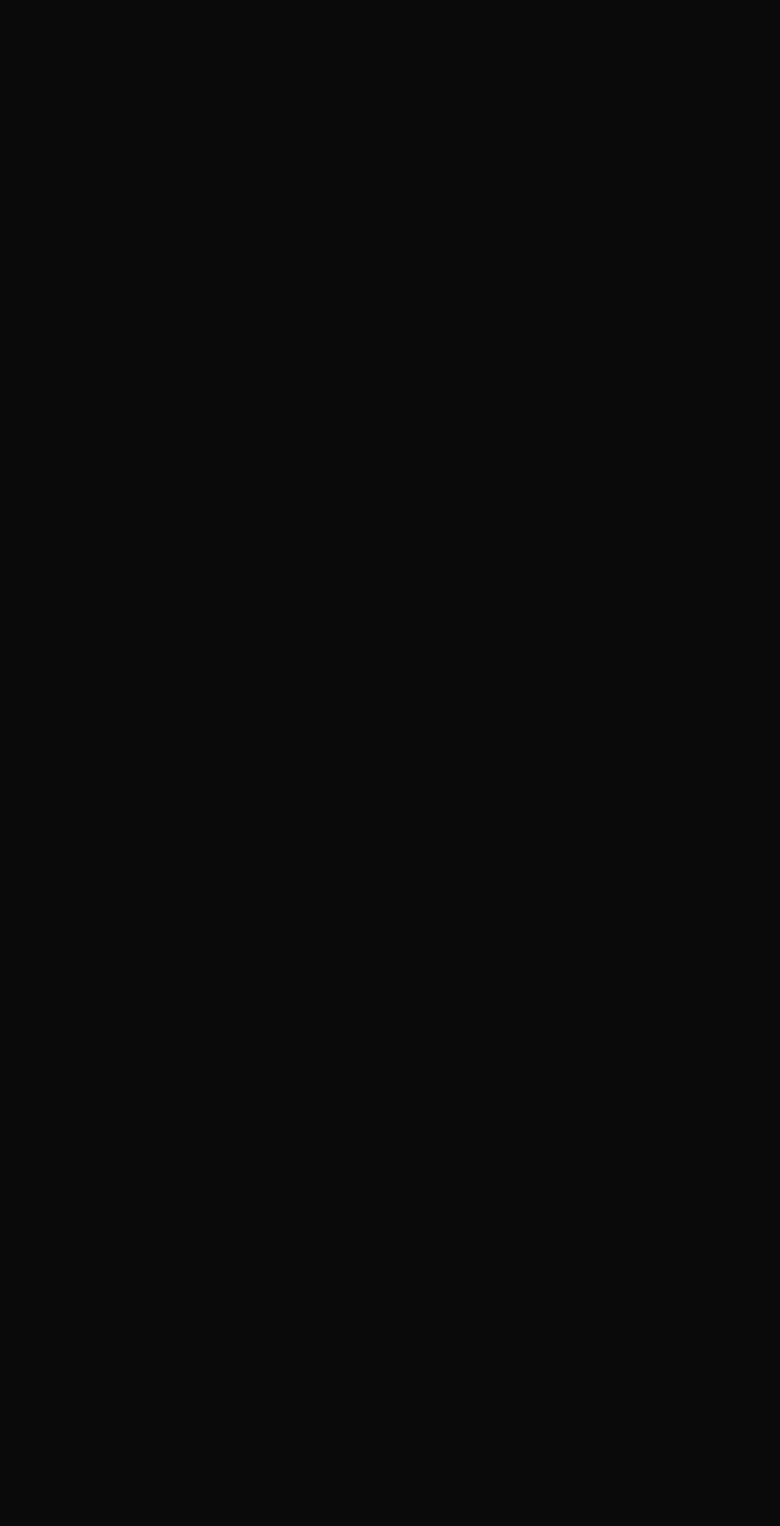
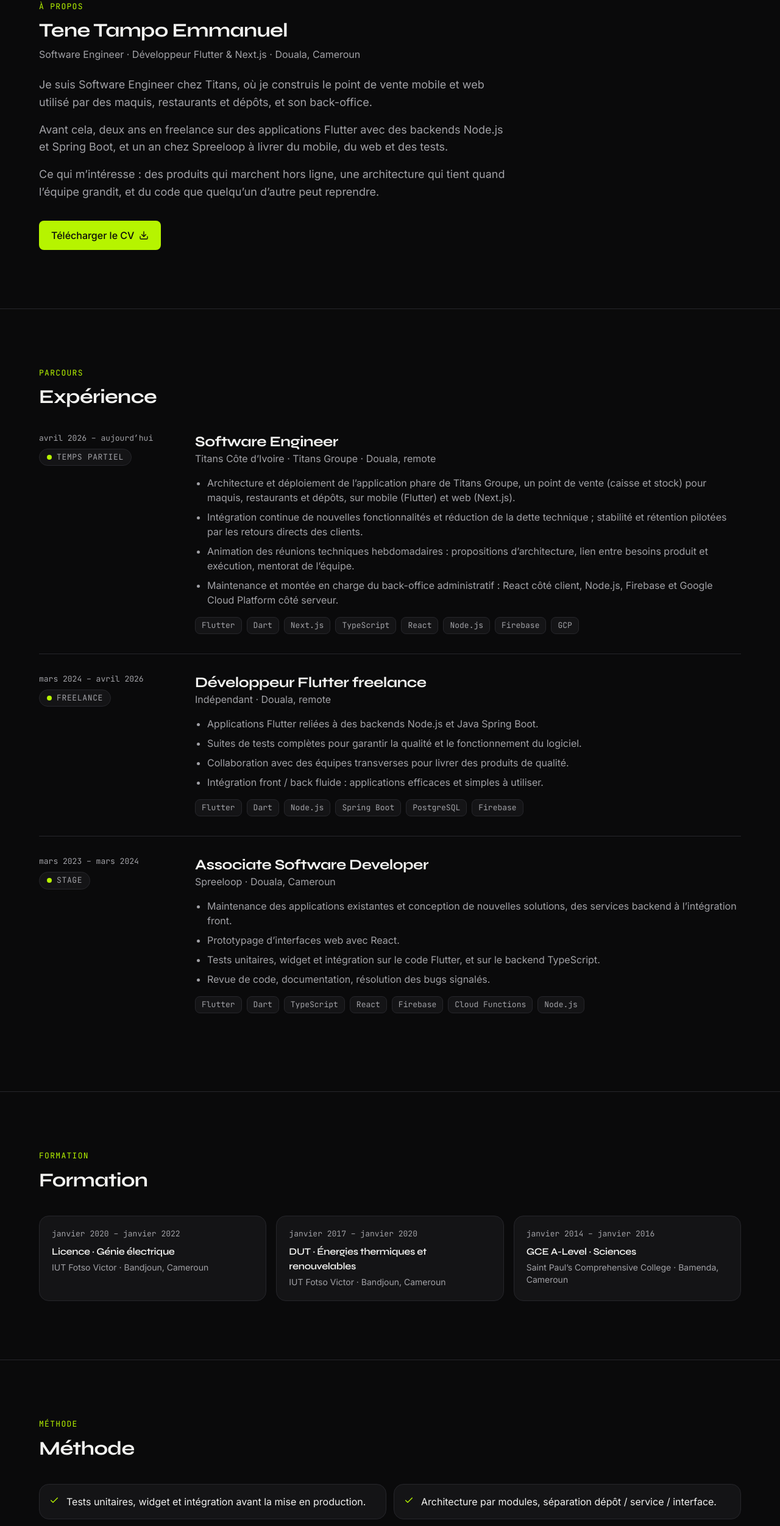
Before and after one commit to kodage111/portfolio, a Next.js app: page /fr/a-propos in a window 1280 px wide. Before the commit this address had no page. Shown: the part 159-2662 px from the top of the page at 61% size. Before the commit the page ends 800 px from the top, so only its background shows below. Built offline with nearby package versions, Linux system fonts and the light colour scheme; no server answers.

Commit message:
feat(a-propos): intro, chronologie, formations, méthode et CV
Co-Authored-By: Claude Fable 5.1 <noreply@anthropic.com>

```diff
--- /dev/null
+++ b/app/[lang]/a-propos/page.tsx
@@ -0,0 +1,74 @@
+import { Download } from 'lucide-react';
+import type { Metadata } from 'next';
+import { CarteFormation } from '@/composants/a-propos/CarteFormation';
+import { Chronologie } from '@/composants/a-propos/Chronologie';
+import { Methode } from '@/composants/a-propos/Methode';
+import { Bouton } from '@/composants/ui/Bouton';
+import { Section } from '@/composants/ui/Section';
+import { TitreSection } from '@/composants/ui/TitreSection';
+import { experiences } from '@/content/experiences';
+import { formations } from '@/content/formations';
+import { profil } from '@/content/profil';
+import { getDictionnaire } from '@/lib/i18n/dictionnaires';
+import { langDepuis, type ParametresLang } from '@/lib/i18n/params';
+import { genererMetadonnees } from '@/lib/seo';
+
+/** Métadonnées de la page À propos. */
+export async function generateMetadata({ params }: ParametresLang): Promise<Metadata> {
+  const lang = langDepuis((await params).lang);
+  const dict = getDictionnaire(lang);
+  return genererMetadonnees({
+    lang,
+    route: 'aPropos',
+    titre: `${dict.aPropos.titre} — ${dict.site.nomCourt}`,
+    description: dict.aPropos.intro[0],
+  });
+}
+
+/** À propos : intro, expériences, formations, méthode, CV. */
+export default async function PageAPropos({ params }: ParametresLang) {
+  const lang = langDepuis((await params).lang);
+  const dict = getDictionnaire(lang);
+  return (
+    <>
+      <Section bordure>
+        <div className="max-w-3xl">
+          <TitreSection surtitre={dict.aPropos.titre} titre={profil.nomComplet} />
+          <p className="mt-2 text-texte-secondaire">
+            {profil.role[lang]} · {profil.ville[lang]}
+          </p>
+          <div className="mt-6 space-y-4 text-corps-large text-texte-secondaire">
+            {dict.aPropos.intro.map((paragraphe) => (
+              <p key={paragraphe}>{paragraphe}</p>
+            ))}
+          </div>
+          <div className="mt-8">
+            <Bouton href={profil.cv[lang]} telecharger icone={<Download className="h-4 w-4" />}>
+              {dict.aPropos.cv}
+            </Bouton>
+          </div>
+        </div>
+      </Section>
+      <Section id="experience" bordure>
+        <TitreSection surtitre={dict.parcours.surtitre} titre={dict.aPropos.experience} />
+        <div className="mt-10">
+          <Chronologie lang={lang} dict={dict} experiences={experiences} />
+        </div>
+      </Section>
+      <Section id="formation" bordure>
+        <TitreSection surtitre={dict.aPropos.formation} titre={dict.aPropos.formation} />
+        <div className="mt-10 grid gap-4 md:grid-cols-3">
+          {formations.map((formation) => (
+            <CarteFormation key={formation.id} lang={lang} formation={formation} />
+          ))}
+        </div>
+      </Section>
+      <Section id="methode">
+        <TitreSection surtitre={dict.aPropos.methode.titre} titre={dict.aPropos.methode.titre} />
+        <div className="mt-10">
+          <Methode dict={dict} />
+        </div>
+      </Section>
+    </>
+  );
+}
--- /dev/null
+++ b/composants/a-propos/CarteExperience.tsx
@@ -0,0 +1,44 @@
+import { Badge } from '@/composants/ui/Badge';
+import { Puce } from '@/composants/ui/Puce';
+import type { Experience } from '@/lib/contenu/types';
+import { formaterPeriode } from '@/lib/dates';
+import type { Dictionnaire } from '@/lib/i18n/dictionnaires';
+import type { Lang } from '@/lib/i18n/locales';
+
+interface ProprietesCarteExperience {
+  lang: Lang;
+  dict: Dictionnaire;
+  experience: Experience;
+}
+
+/** Une expérience : période, poste, employeur, lieu, contrat, responsabilités et stack. */
+export function CarteExperience({ lang, dict, experience }: ProprietesCarteExperience) {
+  return (
+    <article className="grid gap-4 md:grid-cols-[14rem_1fr] md:gap-8">
+      <div>
+        <p className="font-mono text-mono text-texte-secondaire">
+          {formaterPeriode(experience.debut, experience.fin, lang, dict.parcours.aujourdhui)}
+        </p>
+        <div className="mt-2">
+          <Badge>{dict.parcours.contrat[experience.typeContrat]}</Badge>
+        </div>
+      </div>
+      <div>
+        <h3 className="font-display text-h3 font-bold">{experience.poste[lang]}</h3>
+        <p className="text-texte-secondaire">
+          {experience.employeur[lang]} · {experience.lieu[lang]}
+        </p>
+        <ul className="mt-4 list-disc space-y-2 pl-5 text-texte-secondaire">
+          {experience.points[lang].map((point) => (
+            <li key={point}>{point}</li>
+          ))}
+        </ul>
+        <div className="mt-4 flex flex-wrap gap-2">
+          {experience.stack.map((t) => (
+            <Puce key={t}>{t}</Puce>
+          ))}
+        </div>
+      </div>
+    </article>
+  );
+}
--- /dev/null
+++ b/composants/a-propos/CarteFormation.tsx
@@ -0,0 +1,20 @@
+import type { Formation } from '@/lib/contenu/types';
+import { formaterMois } from '@/lib/dates';
+import type { Lang } from '@/lib/i18n/locales';
+
+/** Une formation : période, diplôme, domaine, établissement, lieu. */
+export function CarteFormation({ lang, formation }: { lang: Lang; formation: Formation }) {
+  return (
+    <article className="rounded-carte border border-bordure bg-surface p-5">
+      <p className="font-mono text-mono text-texte-secondaire">
+        {formaterMois(formation.debut, lang)} – {formaterMois(formation.fin, lang)}
+      </p>
+      <h3 className="mt-2 font-semibold">
+        {formation.diplome[lang]} · {formation.domaine[lang]}
+      </h3>
+      <p className="mt-1 text-sm text-texte-secondaire">
+        {formation.etablissement} · {formation.lieu[lang]}
+      </p>
+    </article>
+  );
+}
--- /dev/null
+++ b/composants/a-propos/Chronologie.tsx
@@ -0,0 +1,24 @@
+import { RevelationAuDefilement } from '@/composants/ui/RevelationAuDefilement';
+import type { Experience } from '@/lib/contenu/types';
+import type { Dictionnaire } from '@/lib/i18n/dictionnaires';
+import type { Lang } from '@/lib/i18n/locales';
+import { CarteExperience } from './CarteExperience';
+
+interface ProprietesChronologie {
+  lang: Lang;
+  dict: Dictionnaire;
+  experiences: Experience[];
+}
+
+/** Liste des expériences séparées par un trait, révélées en cascade. */
+export function Chronologie({ lang, dict, experiences }: ProprietesChronologie) {
+  return (
+    <div className="divide-y divide-bordure">
+      {experiences.map((experience, index) => (
+        <RevelationAuDefilement key={experience.id} delai={index * 80} className="py-8 first:pt-0">
+          <CarteExperience lang={lang} dict={dict} experience={experience} />
+        </RevelationAuDefilement>
+      ))}
+    </div>
+  );
+}
--- /dev/null
+++ b/composants/a-propos/Methode.tsx
@@ -0,0 +1,16 @@
+import { Check } from 'lucide-react';
+import type { Dictionnaire } from '@/lib/i18n/dictionnaires';
+
+/** Quatre principes de travail (tests, architecture, CI, revue), pour les recruteurs. */
+export function Methode({ dict }: { dict: Dictionnaire }) {
+  return (
+    <ul className="grid gap-3 md:grid-cols-2">
+      {dict.aPropos.methode.points.map((point) => (
+        <li key={point} className="flex items-start gap-3 rounded-carte border border-bordure bg-surface p-4">
+          <Check className="mt-0.5 h-4 w-4 shrink-0 text-accent" aria-hidden />
+          <span>{point}</span>
+        </li>
+      ))}
+    </ul>
+  );
+}
```
